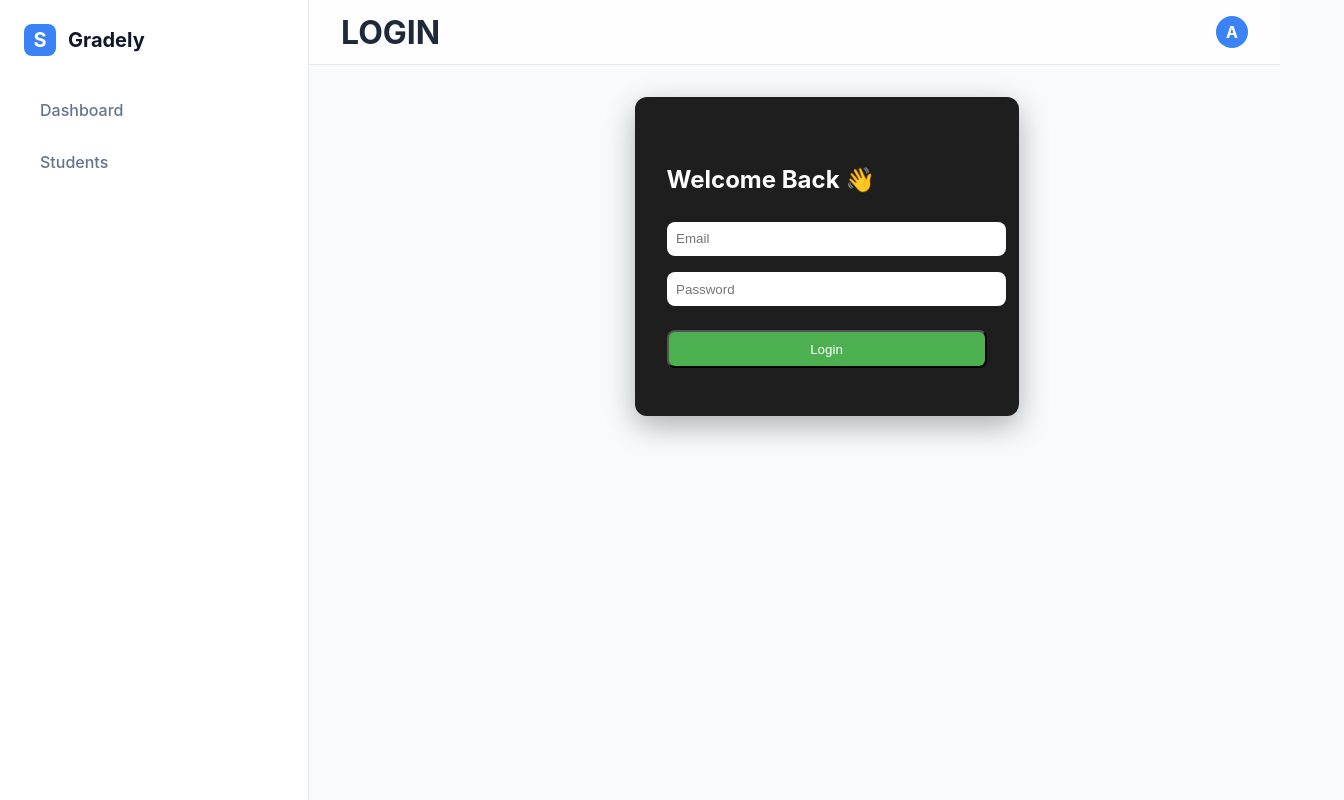
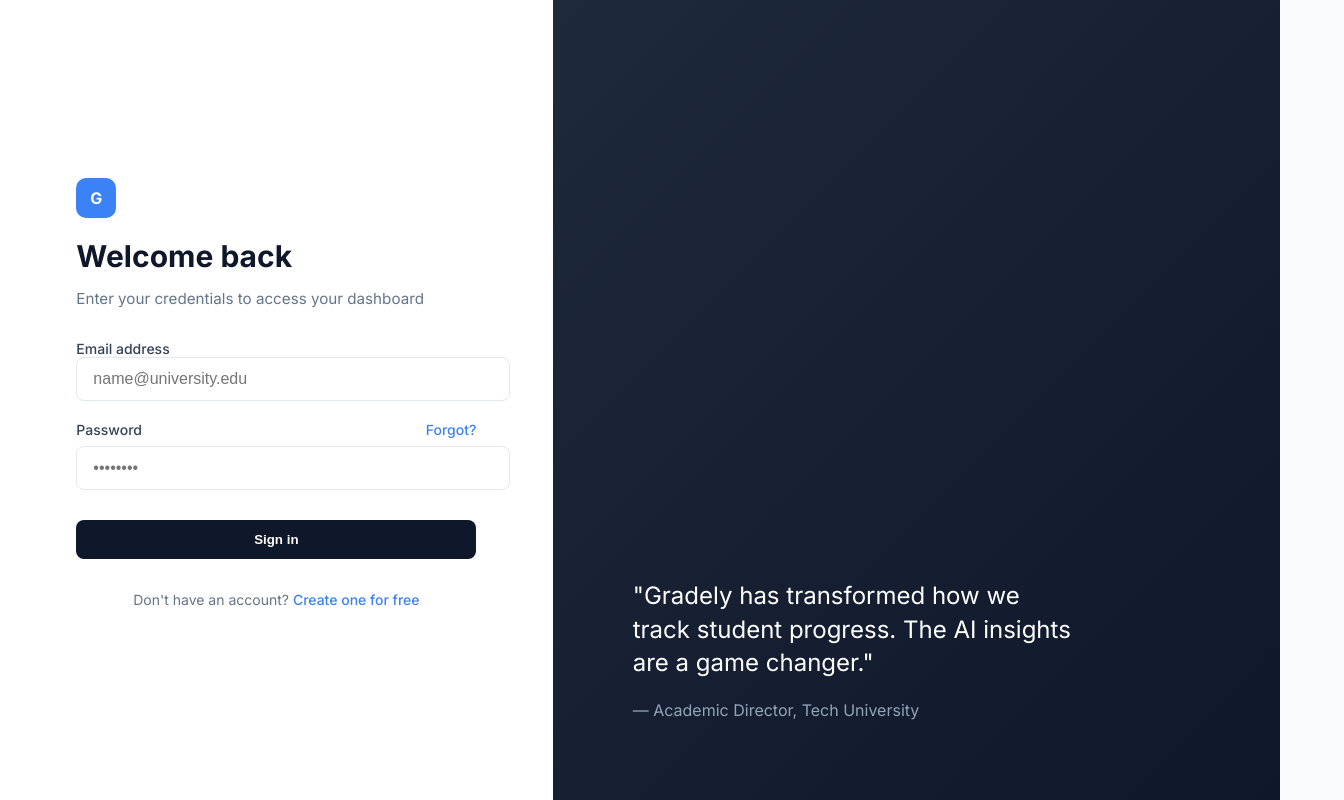
Before and after one commit to abhidev17/student-manager, a SvelteKit app in the folder frontend/: page /login in a window 1280 px wide. Shown: the whole page, 1344 px wide, since content can reach past the window. Built offline with nearby package versions, Linux system fonts and the light colour scheme.

Commit message:
UI/auth-layout changes

```diff
--- a/frontend/src/app.html
+++ b/frontend/src/app.html
@@ -4,6 +4,9 @@
 		<meta charset="utf-8" />
 		<meta name="viewport" content="width=device-width, initial-scale=1" />
 		<meta name="text-scale" content="scale" />
+		<link rel="preconnect" href="https://fonts.googleapis.com" />
+		<link rel="preconnect" href="https://fonts.gstatic.com" crossorigin="anonymous" />
+		<link href="https://fonts.googleapis.com/css2?family=Inter:wght@400;500;600;700&display=swap" rel="stylesheet" />
 		%sveltekit.head%
 	</head>
 	<body data-sveltekit-preload-data="hover">
--- a/frontend/src/routes/+layout.svelte
+++ b/frontend/src/routes/+layout.svelte
@@ -4,12 +4,17 @@
 	import { page } from '$app/stores';
 
 	let { children } = $props();
+
+	const authRoutes = ['/login', '/signup', '/forgot'];
 </script>
 
 <svelte:head>
 	<link rel="icon" href={favicon} />
 </svelte:head>
 
+{#if authRoutes.includes($page.url.pathname)}
+	{@render children()}
+{:else}
 	<div class="app-container">
 		<aside class="sidebar" in:fly={{ x: -10, duration: 200 }}>
 			<div class="logo">
@@ -39,6 +44,7 @@
 			</section>
 		</main>
 	</div>
+{/if}
 
 <style>
 	:global(body) {
--- a/frontend/src/routes/login/+page.svelte
+++ b/frontend/src/routes/login/+page.svelte
@@ -1,22 +1,27 @@
 <script>
-  import { onMount } from "svelte";
-  import { goto } from "$app/navigation";
+  import { onMount } from 'svelte';
+  import { fade, fly } from 'svelte/transition';
+  import { goto } from '$app/navigation';
 
-  let email = $state("");
-  let password = $state("");
+  let email = $state('');
+  let password = $state('');
+  let error = $state('');
 
   onMount(() => {
-    const token = localStorage.getItem("token");
+    const token = localStorage.getItem('token');
 
-    if (token) goto("/");
+    if (token) goto('/dashboard');
   });
 
-  const login = async () => {
+  async function handleLogin(event) {
+    event.preventDefault();
+    error = '';
+
     try {
       const res = await fetch(`${import.meta.env.VITE_API_URL}/api/auth/login`, {
-        method: "POST",
+        method: 'POST',
         headers: {
-          "Content-Type": "application/json"
+          'Content-Type': 'application/json'
         },
         body: JSON.stringify({ email, password })
       });
@@ -24,61 +29,239 @@
       if (!res.ok) {
         const text = await res.text();
         console.error(text);
-        alert("Login failed");
+        error = 'Invalid credentials. Please try again.';
         return;
       }
 
       const data = await res.json();
 
       if (data.accessToken || data.token) {
-        localStorage.setItem("token", data.accessToken || data.token);
+        localStorage.setItem('token', data.accessToken || data.token);
         if (data.refreshToken) {
-          localStorage.setItem("refreshToken", data.refreshToken);
+          localStorage.setItem('refreshToken', data.refreshToken);
         }
-        goto("/");
+        goto('/dashboard');
       } else {
-        alert("Login failed");
+        error = 'Login failed. Please try again.';
       }
     } catch (err) {
       console.error(err);
+      error = 'Something went wrong. Please try again.';
     }
-  };
+  }
 </script>
 
-<main class="login">
-  <h1>Welcome Back 👋</h1>
+<div class="auth-container">
+  <div class="auth-form-section" in:fly={{ x: -20, duration: 600 }}>
+    <div class="form-wrapper">
+      <header>
+        <div class="logo-circle">G</div>
+        <h1>Welcome back</h1>
+        <p>Enter your credentials to access your dashboard</p>
+      </header>
 
-  <input placeholder="Email" bind:value={email} />
-  <input type="password" placeholder="Password" bind:value={password} />
+      <form on:submit|preventDefault={handleLogin}>
+        <div class="input-group">
+          <label for="email">Email address</label>
+          <input type="email" id="email" bind:value={email} placeholder="name@university.edu" required />
+        </div>
 
-  <button onclick={login}>Login</button>
-</main>
+        <div class="input-group">
+          <div class="label-row">
+            <label for="password">Password</label>
+            <a href="/forgot" class="forgot-link">Forgot?</a>
+          </div>
+          <input type="password" id="password" bind:value={password} placeholder="••••••••" required />
+        </div>
+
+        {#if error}
+          <div class="error" transition:fade={{ duration: 200 }}>{error}</div>
+        {/if}
+
+        <button type="submit" class="btn-primary">Sign in</button>
+      </form>
+
+      <footer>
+        <p>Don't have an account? <a href="/signup">Create one for free</a></p>
+      </footer>
+    </div>
+  </div>
+
+  <div class="auth-visual-section" in:fade={{ duration: 400 }}>
+    <div class="overlay-content">
+      <blockquote>
+        "Gradely has transformed how we track student progress. The AI insights are a game changer."
+      </blockquote>
+      <cite>— Academic Director, Tech University</cite>
+    </div>
+  </div>
+</div>
 
 <style>
-.login {
-    max-width: 320px;
-    margin: auto;
-    padding: 3rem 2rem;
-    background: #1e1e1e;
-    border-radius: 12px;
-    box-shadow: 0 10px 30px rgba(0,0,0,0.3);
+.auth-container {
+    display: flex;
+    min-height: 100vh;
+    background: #ffffff;
+  }
+
+  .auth-form-section {
+    flex: 1;
+    display: flex;
+    align-items: center;
+    justify-content: center;
+    padding: 40px;
+  }
+
+  .form-wrapper {
+    width: 100%;
+    max-width: 400px;
+  }
+
+  header {
+    margin-bottom: 32px;
+  }
+
+  .logo-circle {
+    width: 40px;
+    height: 40px;
+    background: #3b82f6;
     color: white;
+    border-radius: 10px;
+    display: grid;
+    place-items: center;
+    font-weight: bold;
+    margin-bottom: 20px;
+  }
+
+  h1 {
+    font-size: 1.875rem;
+    color: #0f172a;
+    margin: 0 0 8px 0;
+  }
+
+  header p {
+    color: #64748b;
+    font-size: 0.95rem;
+  }
+
+  .input-group {
+    margin-bottom: 20px;
+  }
+
+  .label-row {
+    display: flex;
+    justify-content: space-between;
+    align-items: center;
+    margin-bottom: 8px;
+  }
+
+  label {
+    display: block;
+    font-size: 0.875rem;
+    font-weight: 500;
+    color: #334155;
   }
 
   input {
     width: 100%;
-    margin: 0.5rem 0;
-    padding: 0.6rem;
+    padding: 12px 16px;
+    border: 1px solid #e2e8f0;
     border-radius: 8px;
-    border: none;
+    font-size: 1rem;
+    transition: all 0.2s;
+    outline: none;
   }
 
-  button {
+  input:focus {
+    border-color: #3b82f6;
+    box-shadow: 0 0 0 4px rgba(59, 130, 246, 0.1);
+  }
+
+  .btn-primary {
     width: 100%;
-    margin-top: 1rem;
-    padding: 0.6rem;
-    background: #4CAF50;
+    padding: 12px;
+    background: #0f172a;
     color: white;
+    border: none;
     border-radius: 8px;
+    font-weight: 600;
+    cursor: pointer;
+    transition: background 0.2s;
+    margin-top: 10px;
+  }
+
+  .btn-primary:hover {
+    background: #1e293b;
+  }
+
+  .error {
+    background: #fee2e2;
+    color: #991b1b;
+    border: 1px solid #fecaca;
+    padding: 10px;
+    border-radius: 8px;
+    font-size: 0.875rem;
+    margin-bottom: 10px;
+  }
+
+  .forgot-link,
+  footer a {
+    color: #3b82f6;
+    text-decoration: none;
+    font-size: 0.875rem;
+    font-weight: 500;
+  }
+
+  footer {
+    margin-top: 32px;
+    text-align: center;
+    font-size: 0.875rem;
+    color: #64748b;
+  }
+
+  .auth-visual-section {
+    flex: 1.2;
+    background: linear-gradient(135deg, #1e293b 0%, #0f172a 100%);
+    position: relative;
+    display: flex;
+    align-items: flex-end;
+    padding: 80px;
+    color: white;
+  }
+
+  .overlay-content {
+    max-width: 450px;
+  }
+
+  blockquote {
+    font-size: 1.5rem;
+    font-weight: 300;
+    margin: 0 0 20px 0;
+    line-height: 1.4;
+  }
+
+  cite {
+    color: #94a3b8;
+    font-style: normal;
+  }
+
+  @media (max-width: 900px) {
+    .auth-visual-section {
+      display: none;
+    }
+
+    .auth-form-section {
+      padding: 24px;
+    }
+  }
+
+  @media (max-width: 480px) {
+    .form-wrapper {
+      max-width: 100%;
+    }
+
+    h1 {
+      font-size: 1.6rem;
+    }
   }
 </style>
```
Lines whose indentation alone changed are shown as unchanged.
